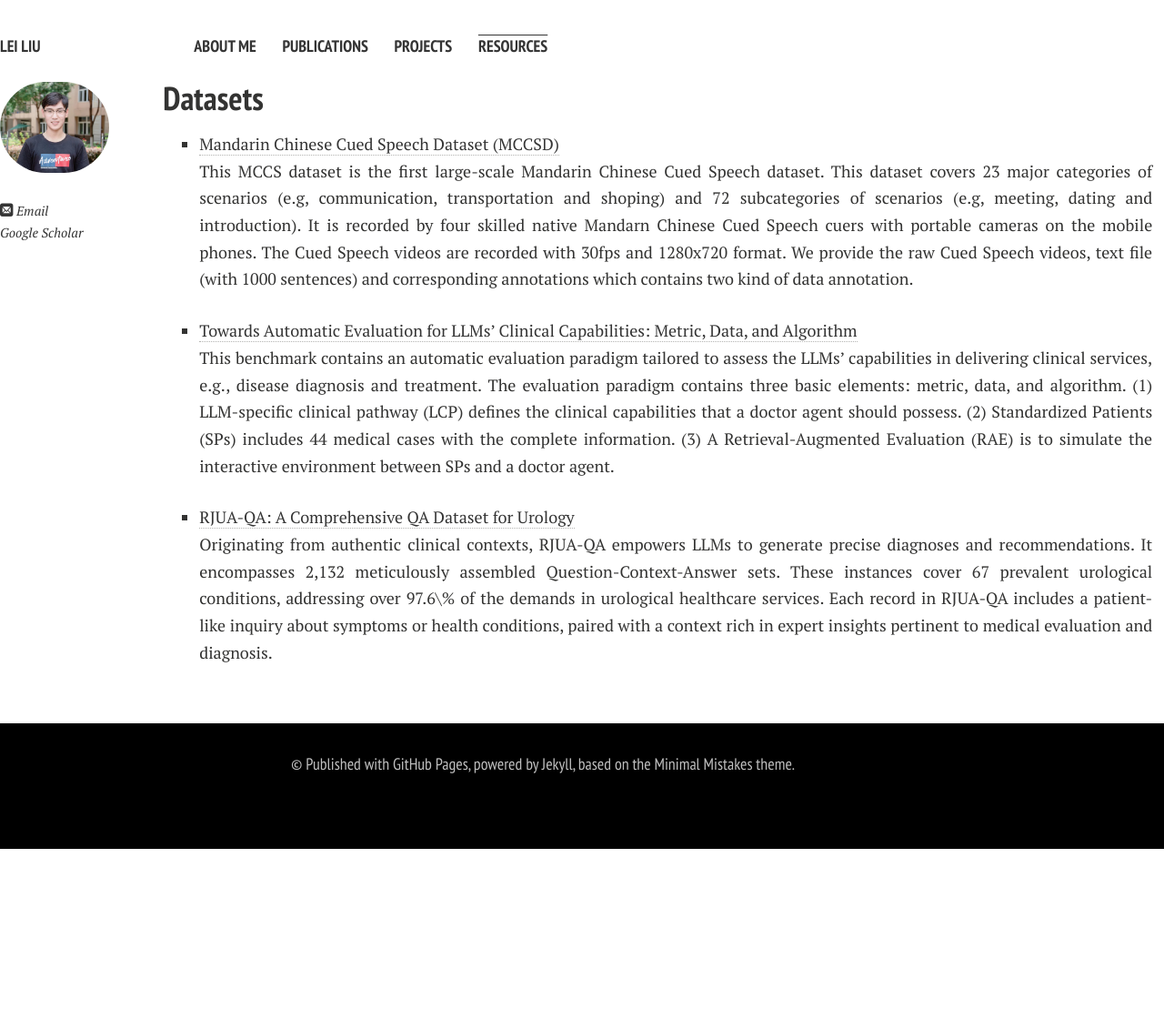
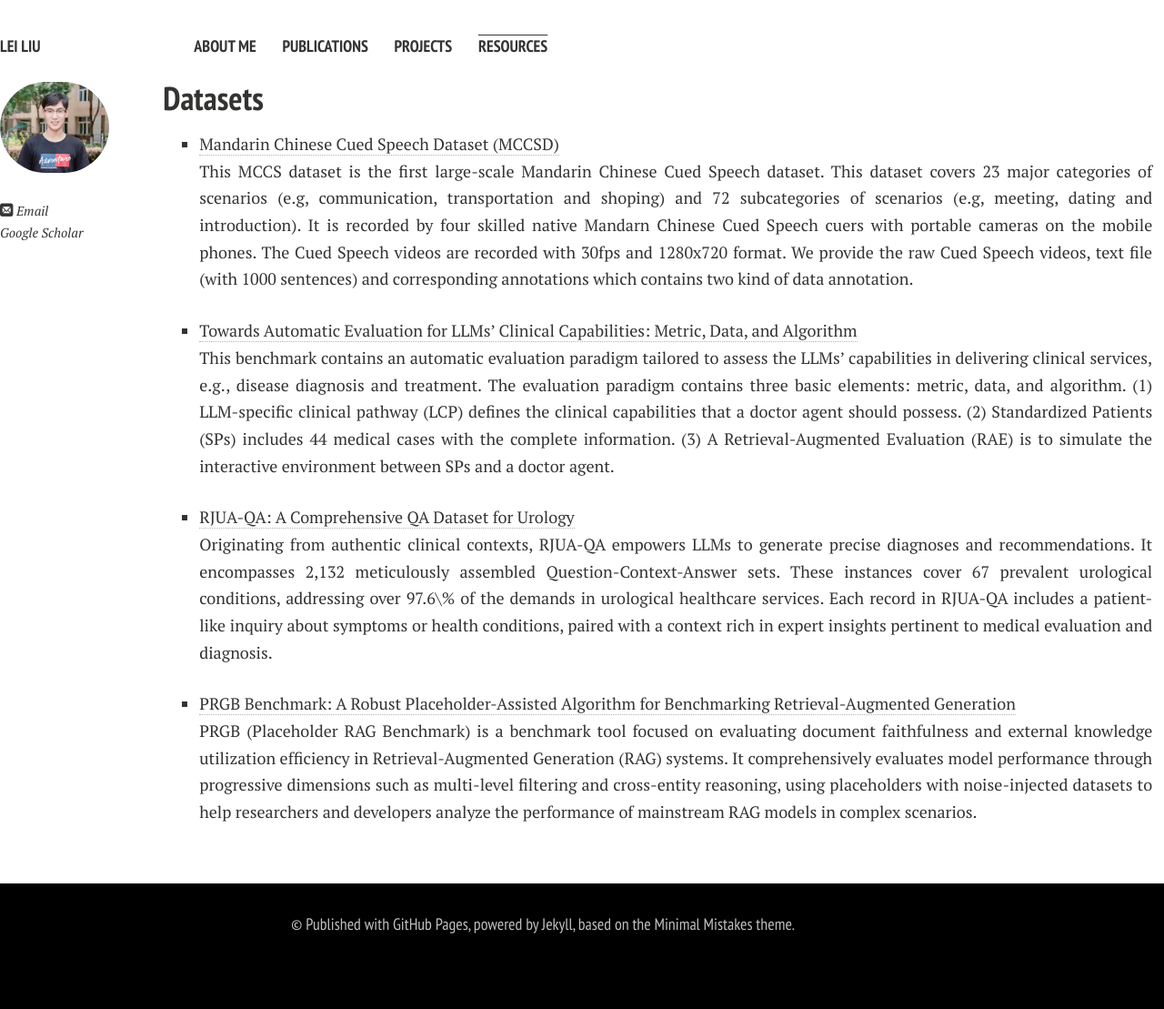
Before and after one commit to Ocean537/Haishen-ll.github.io, a Jekyll site: the page built from resources.md, in a window 1280 px wide. Shown: the whole page at 91% size. Built offline with Jekyll 4.4.1, drawn with Linux system fonts in a browser that asks for light colours; nearby versions of some CDN libraries; comment, search, counter and statistics services are not loaded; a style sheet for code colours, icons or effects is not loaded; before the commit the page ends 933 px from its top, so only the background shows below that.

Commit message:
Update resources.md

```diff
--- a/resources.md
+++ b/resources.md
@@ -10,10 +10,13 @@ title: Resources
 <br>
 
 - [Towards Automatic Evaluation for LLMs' Clinical Capabilities: Metric, Data, and Algorithm](https://github.com/Alipay-Med/SPs_benchmark/tree/main)
-<br>This benchmark contains an automatic evaluation paradigm tailored to assess the LLMs’ capabilities in delivering clinical services, e.g., disease diagnosis and treatment. The evaluation paradigm contains three basic elements: metric, data,
-and algorithm. (1) LLM-specific clinical pathway (LCP) defines the clinical capabilities that a doctor agent should possess. (2) Standardized Patients (SPs) includes 44 medical cases with the complete information. (3) A Retrieval-Augmented Evaluation
-(RAE) is to simulate the interactive environment between SPs and a doctor agent.
+<br>This benchmark contains an automatic evaluation paradigm tailored to assess the LLMs’ capabilities in delivering clinical services, e.g., disease diagnosis and treatment. The evaluation paradigm contains three basic elements: metric, data, and algorithm. (1) LLM-specific clinical pathway (LCP) defines the clinical capabilities that a doctor agent should possess. (2) Standardized Patients (SPs) includes 44 medical cases with the complete information. (3) A Retrieval-Augmented Evaluation (RAE) is to simulate the interactive environment between SPs and a doctor agent.
+<br>
 
 - [RJUA-QA: A Comprehensive QA Dataset for Urology](https://github.com/alipay/RJU_Ant_QA)
 <br>Originating from authentic clinical contexts, RJUA-QA empowers LLMs to generate precise diagnoses and recommendations. It encompasses 2,132 meticulously assembled Question-Context-Answer sets. These instances cover 67 prevalent urological conditions, addressing over 97.6\% of the demands in urological healthcare services. Each record in RJUA-QA includes a patient-like inquiry about symptoms or health conditions, paired with a context rich in expert insights pertinent to medical evaluation and diagnosis.
 <br>
+
+- [PRGB Benchmark: A Robust Placeholder-Assisted Algorithm for Benchmarking Retrieval-Augmented Generation](https://github.com/AQ-MedAI/PRGB)
+<br>PRGB (Placeholder RAG Benchmark) is a benchmark tool focused on evaluating document faithfulness and external knowledge utilization efficiency in Retrieval-Augmented Generation (RAG) systems. It comprehensively evaluates model performance through progressive dimensions such as multi-level filtering and cross-entity reasoning, using placeholders with noise-injected datasets to help researchers and developers analyze the performance of mainstream RAG models in complex scenarios.
+<br>
```
